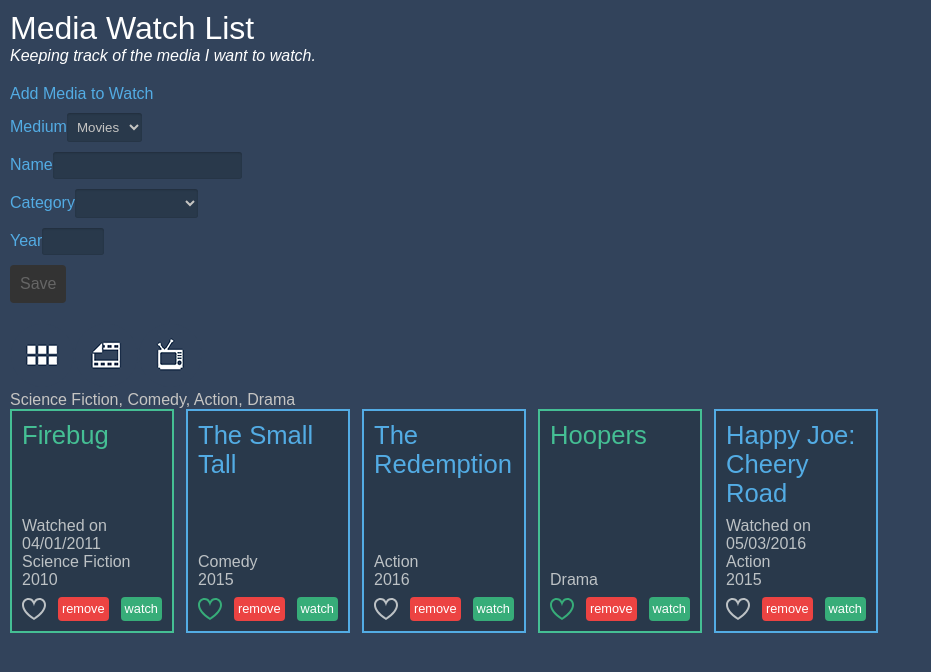
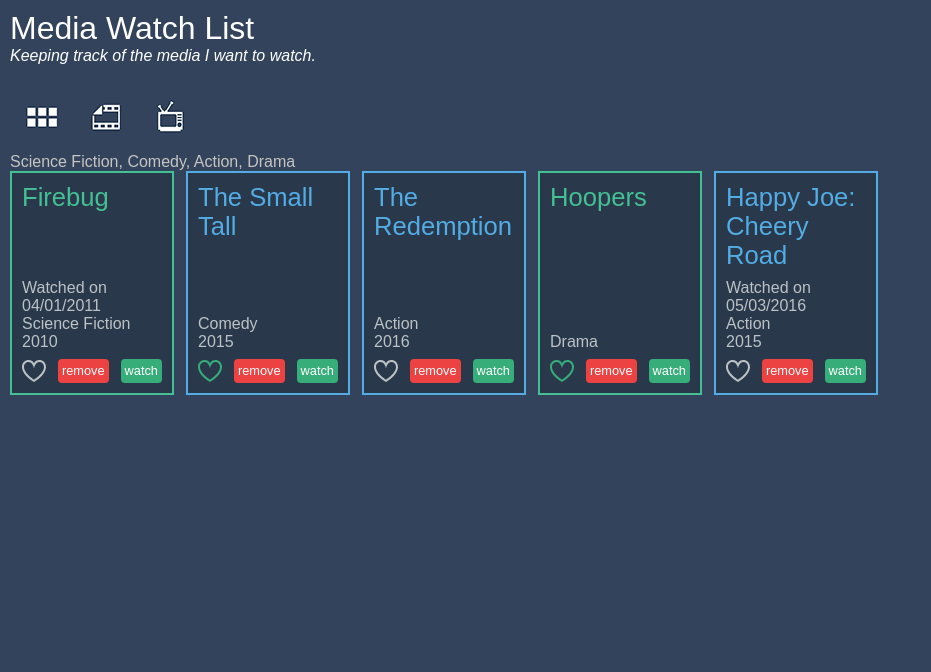
Before and after one commit to xaviermaltas/angular-essential-training-course, an Angular app: page /all in a window 1280 px wide. Shown: the top 672 px of the page, without its empty margins (0-931 px from the left). Built offline with nearby package versions, Linux system fonts and the light colour scheme.

Commit message:
07_03 - Routing set up

```diff
--- a/src/app/app.component.html
+++ b/src/app/app.component.html
@@ -3,6 +3,5 @@
     <h1>Media Watch List</h1>
     <p class="description">Keeping track of the media I want to watch.</p>
   </header>
-  <mw-media-item-form></mw-media-item-form>
-  <mw-media-item-list></mw-media-item-list>
+  <router-outlet></router-outlet>
 </section>
--- a/src/app/app.module.ts
+++ b/src/app/app.module.ts
@@ -10,12 +10,14 @@ import { CategoryListPipe } from './category-list.pipe';
 import { MediaItemFormComponent } from './media-item-form.component';
 import { lookupListToken, lookupLists } from './provides';
 import { MockXHRBackend } from './mock-xhr-backend';
+import { routing } from './app.routing';
 
 @NgModule({
   imports: [
     BrowserModule,
     ReactiveFormsModule,
-    HttpClientModule
+    HttpClientModule,
+    routing
   ],
   declarations: [
     AppComponent,
--- /dev/null
+++ b/src/app/app.routing.ts
@@ -0,0 +1,11 @@
+import { Routes, RouterModule } from '@angular/router';
+import { MediaItemFormComponent } from './media-item-form.component';
+import { MediaItemListComponent } from './media-item-list.component';
+
+const appRoutes: Routes = [
+    { path: 'add', component: MediaItemFormComponent },
+    { path: ':medium', component: MediaItemListComponent },
+    { path: '', redirectTo: 'all', pathMatch: 'full' }
+];
+
+export const routing = RouterModule.forRoot(appRoutes);
```
